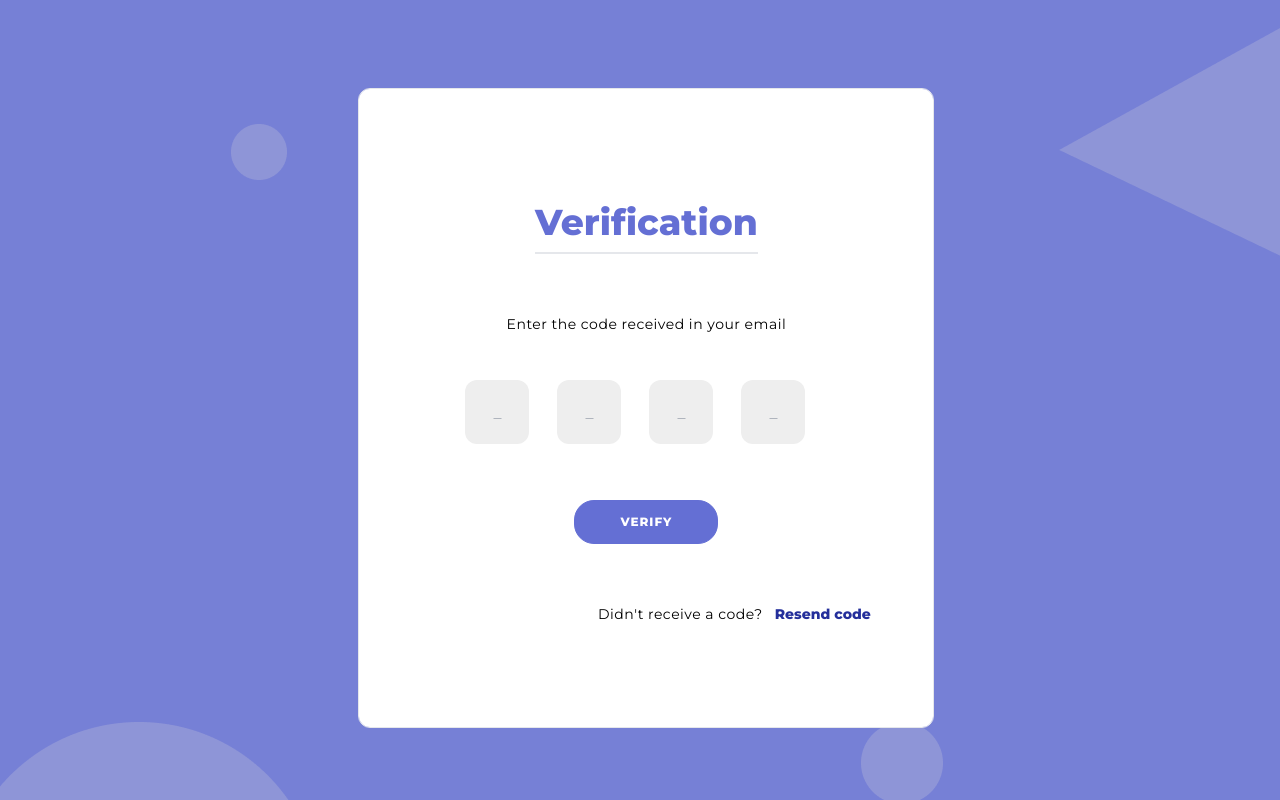
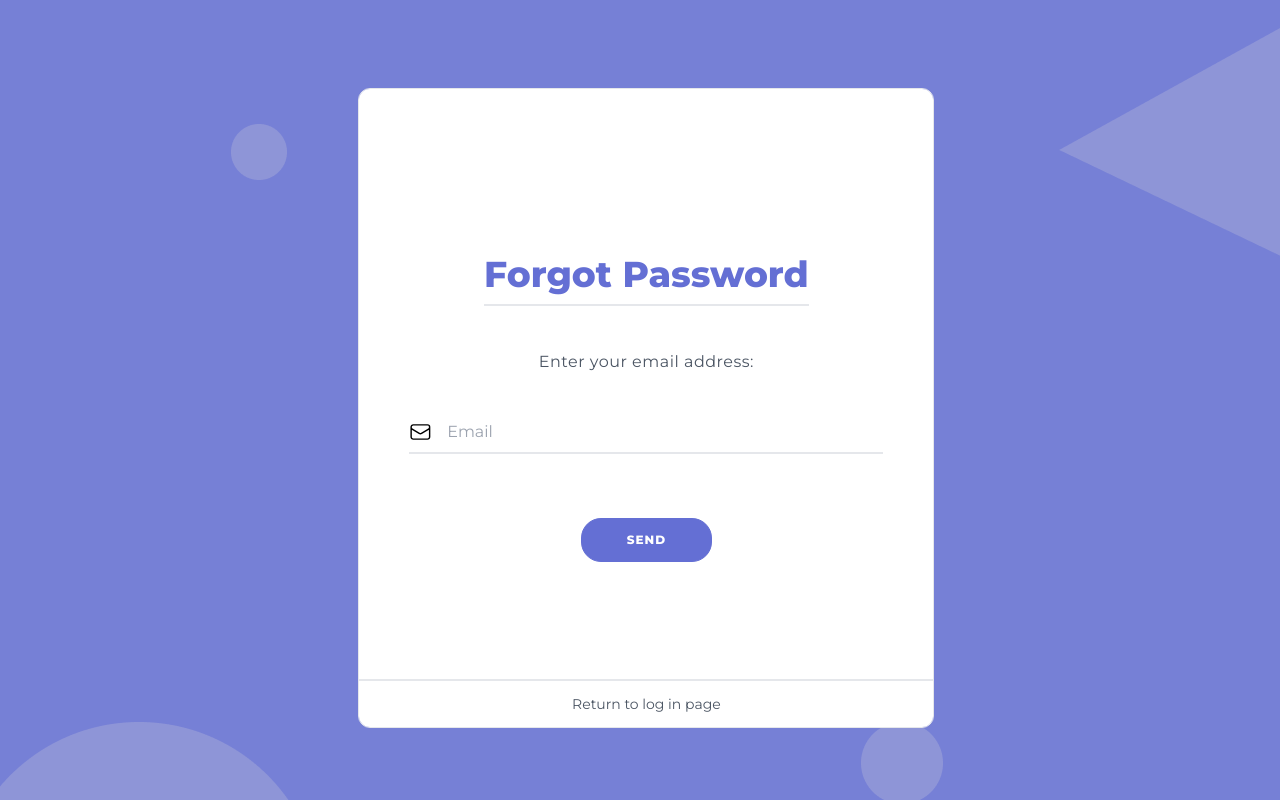
Before and after one commit to soltaniamine/Idealesi, a React (Create React App) app in the folder frontend/: page / in a window 1280 px wide. Built offline with nearby package versions, Linux system fonts and the light colour scheme.

Commit message:
Forgotpassword page added

```diff
--- /dev/null
+++ b/frontend/src/Pages/ForgotPassword/Forgot.module.css
@@ -0,0 +1,253 @@
+@import url('https://fonts.googleapis.com/css?family=Montserrat:400,800');
+
+* {
+	box-sizing: border-box;
+	margin: 0;
+	padding: 0;
+}
+
+body {
+    background-image: url('../../assets/Register/background.png');
+    background-size:auto;
+	background-position: 0 0;
+    display: flex;
+	justify-content: center;
+	align-items: center;
+	flex-direction: column;
+	font-family: 'Montserrat', sans-serif;
+	height: 100vh;
+	margin: -20px 0 50px;
+    padding-top: 50px;
+    margin-bottom: 0px;
+}
+
+h1 {
+	font-weight: bold;
+    color: #646FD4;
+	margin: 0;
+    padding-bottom: 10px;
+}
+
+h2 {
+	text-align: center;
+}
+
+p {
+	font-size: 14px;
+	font-weight: 100;
+	line-height: 20px;
+	letter-spacing: 0.5px;
+	margin: 20px 0 30px;
+}
+
+span {
+	font-size: 12px;
+}
+
+a {
+	color: #333;
+	font-size: 14px;
+	text-decoration: none;
+	margin: 15px 0;
+}
+
+button {
+	border-radius: 20px;
+	border: 1px solid #646FD4;
+	background-color: #646FD4;
+	color: #FFFFFF;
+	font-size: 12px;
+	font-weight: bold;
+	padding: 12px 45px;
+	letter-spacing: 1px;
+	text-transform: uppercase;
+	transition: transform 80ms ease-in;
+    cursor: pointer;
+}
+
+button:active {
+	transform: scale(0.95);
+}
+
+button:focus {
+	outline: none;
+}
+
+button.ghost {
+	background-color: transparent;
+	border-color: #FFFFFF;
+    position: absolute;
+    margin-top: 250px;
+    }
+
+form {
+	background-color: #FFFFFF;
+	display: flex;
+	position: relative;
+	align-items: center;
+	justify-content: center;
+	flex-direction: column;
+	padding: 0 50px;
+	height: 100%;
+	text-align: center;
+}
+
+input {
+	background-color: #ffffff;
+	border: none;
+	padding: 12px 15px;
+	margin: 8px 0;
+	width: 100%;
+    height: 20px;
+}
+form .end{
+	position: absolute;
+	bottom: 0;
+	left: 0;
+	right: 0;
+}
+
+.container {
+	background-color: #fff;
+	border-radius: 10px;
+  	box-shadow: 0 14px 28px rgba(0,0,0,0.25),
+			0 10px 10px rgba(0,0,0,0.22);
+	position: relative;
+	overflow: hidden;
+	width: 768px;
+	max-width: 100%;
+	min-height: 480px;
+}
+
+.form-container {
+	position: absolute;
+	top: 11%;
+    right: 27%;
+	height: 80%;
+	transition: all 0.6s ease-in-out;
+    width: 45%;
+}
+
+.sign-in-container {
+	left: 0;
+	width: 50%;
+	z-index: 2;
+}
+
+.container.right-panel-active .sign-in-container {
+	transform: translateX(100%);
+}
+
+.sign-up-container {
+	left: 0;
+	width: 50%;
+	opacity: 0;
+	z-index: 1;
+}
+
+.container.right-panel-active .sign-up-container {
+	transform: translateX(100%);
+	opacity: 1;
+	z-index: 5;
+	animation: show 0.6s;
+}
+
+@keyframes show {
+	0%, 49.99% {
+		opacity: 0;
+		z-index: 1;
+	}
+
+	50%, 100% {
+		opacity: 1;
+		z-index: 5;
+	}
+}
+
+.overlay-container {
+	position: absolute;
+	top: 0;
+	left: 50%;
+	width: 50%;
+	height: 100%;
+	overflow: hidden;
+	transition: transform 0.6s ease-in-out;
+	z-index: 100;
+}
+
+.container.right-panel-active .overlay-container{
+	transform: translateX(-100%);
+}
+
+.overlay {
+	/*background: linear-gradient(rgba(0,0,0,0.7),rgba(0,0,0,0.3)) , url('../imgs/alex-kotliarskyi-QBpZGqEMsKg-unsplash.jpg') ;*/
+    background-size: cover;
+	background-position: 0 0;
+	color: #FFF;
+	position: relative;
+	left: -100%;
+	height: 100%;
+	width: 200%;
+  	transform: translateX(0);
+	transition: transform 0.6s ease-in-out;
+}
+.overlay p{
+    font-size: 15px;
+    color: #FFF;
+}
+.container.right-panel-active .overlay {
+  	transform: translateX(50%);
+}
+
+.overlay-panel {
+	position: absolute;
+	display: flex;
+	align-items: center;
+	justify-content: center;
+	flex-direction: column;
+	padding: 0 40px;
+	text-align: center;
+	top: 0;
+	height: 100%;
+	width: 50%;
+	transform: translateX(0);
+	transition: transform 0.6s ease-in-out;
+}
+
+.overlay-left {
+	transform: translateX(-20%);
+}
+
+.container.right-panel-active .overlay-left {
+	transform: translateX(0);
+}
+
+.overlay-right {
+	right: 0;
+	transform: translateX(0);
+}
+
+.container.right-panel-active .overlay-right {
+	transform: translateX(20%);
+}
+
+.social-container {
+	margin: 20px 0;
+}
+
+.social-container a {
+	border: 1px solid #DDDDDD;
+	border-radius: 50%;
+	display: inline-flex;
+	justify-content: center;
+	align-items: center;
+	margin: 0 5px;
+	height: 40px;
+	width: 40px;
+}
+
+
+
+#hovering {
+    background-color: #FFE250 ;
+}
--- /dev/null
+++ b/frontend/src/Pages/ForgotPassword/Forgotpassword.js
@@ -0,0 +1,27 @@
+import styles from './Forgot.module.css'
+const Forgotpassword = () => {
+    return (
+        <div className={`border rounded-xl overflow-hidden ${styles["form-container"]}`}>
+            <form action="#">
+                <div className="border-b-2 my-6">
+                    <h1 className="text-4xl ">Forgot Password</h1>
+                </div>
+                <div className="mb-2">
+                    <p className=" text-gray-600 text-base">Enter your email address:</p>
+                </div>
+                <div className=" w-[100%] mb-16 flex justify-start items-center border-b-2 ">
+                    <svg xmlns="http://www.w3.org/2000/svg" fill="none" viewBox="0 0 24 24" strokeWidth={1.5} stroke="currentColor" className="w-6 h-6">
+                    <path strokeLinecap="round" strokeLinejoin="round" d="M21.75 6.75v10.5a2.25 2.25 0 0 1-2.25 2.25h-15a2.25 2.25 0 0 1-2.25-2.25V6.75m19.5 0A2.25 2.25 0 0 0 19.5 4.5h-15a2.25 2.25 0 0 0-2.25 2.25m19.5 0v.243a2.25 2.25 0 0 1-1.07 1.916l-7.5 4.615a2.25 2.25 0 0 1-2.36 0L3.32 8.91a2.25 2.25 0 0 1-1.07-1.916V6.75" />
+                    </svg>
+                    <input className="focus:outline-none" type="email" placeholder="Email" />
+                </div>
+                <button id="hovering" className=" mb-6">Send</button>
+                <div className={`${styles["end"]} h-12  flex justify-center items-center border-t-2`}>
+                    <a className=" text-gray-600 text-ms" href="">Return to log in page</a>
+                </div>
+            </form>
+        </div>
+     );
+}
+
+export default Forgotpassword;
--- a/frontend/src/Pages/Register/Register.js
+++ b/frontend/src/Pages/Register/Register.js
@@ -7,7 +7,7 @@ const Register = () => {
         <div className={showSignup ? styles["container"] : `${styles["container"]} ${styles["right-panel-active"]}`}>
             <div className={styles["form-container"] + " " + styles["sign-up-container"]}>
                 <form action="#">
-                    <div className="border-b-2 mb-20">
+                    <div className="border-b-2 mb-16">
                         <h1 className="text-4xl ">Log In</h1>
                     </div>
                     <div className=" w-[100%] mb-5 flex justify-start items-center border-b-2 ">
@@ -16,11 +16,14 @@ const Register = () => {
                         </svg>
                         <input className="focus:outline-none" type="email" placeholder="Email" />
                     </div>
-                    <div className=" w-[100%] mb-12 flex justify-start items-center border-b-2 ">
+                    <div className=" w-[100%] flex justify-start items-center border-b-2 mb-2 ">
                         <svg xmlns="http://www.w3.org/2000/svg" fill="none" viewBox="0 0 24 24" strokeWidth={1.5} stroke="currentColor" className="w-6 h-6">
                         <path strokeLinecap="round" strokeLinejoin="round" d="M16.5 10.5V6.75a4.5 4.5 0 1 0-9 0v3.75m-.75 11.25h10.5a2.25 2.25 0 0 0 2.25-2.25v-6.75a2.25 2.25 0 0 0-2.25-2.25H6.75a2.25 2.25 0 0 0-2.25 2.25v6.75a2.25 2.25 0 0 0 2.25 2.25Z" />
                         </svg>
                         <input className="focus:outline-none" type="password" placeholder="Password" />
+                    </div>
+                    <div className=" ml-80 mb-10">
+                        <a href ="" className=" text-xs text-gray-400">Forgot Password?</a>
                     </div>
                     <button className={styles.hovering}>Log In</button>
                     <div className=" mt-5 flex items-center">
--- a/frontend/src/index.js
+++ b/frontend/src/index.js
@@ -1,13 +1,15 @@
 import React from 'react';
 import ReactDOM from 'react-dom/client';
 import './index.css';
-import Verifyemail from './Pages/Verifyemail/Verify';
-
+// import Verifyemail from './Pages/Verifyemail/Verify';
+// import Register from './Pages/Register/Register';
+import Forgotpassword from './Pages/ForgotPassword/Forgotpassword';
 const root = ReactDOM.createRoot(document.getElementById('root'));
 root.render(
   <React.StrictMode>
     {/* <App /> */}
     {/* <Register/> */}
-    <Verifyemail/>
+    {/* <Verifyemail/> */}
+    <Forgotpassword/>
   </React.StrictMode>
 );
```
